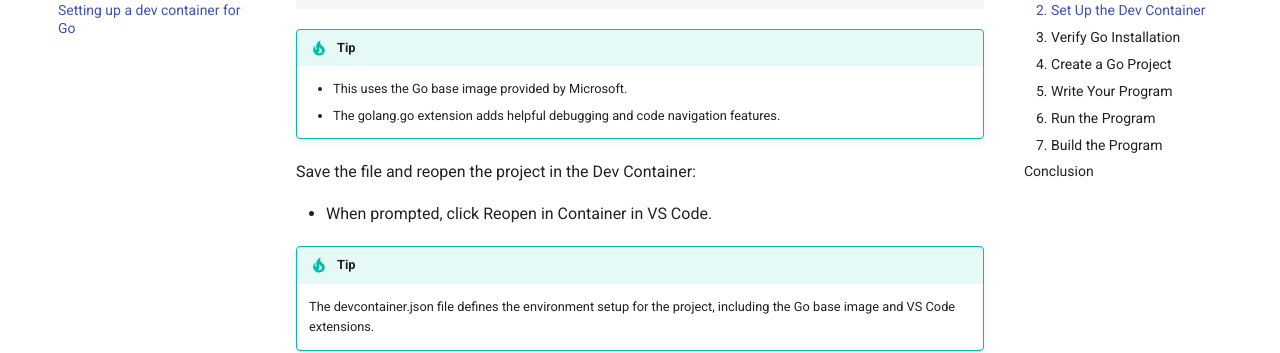
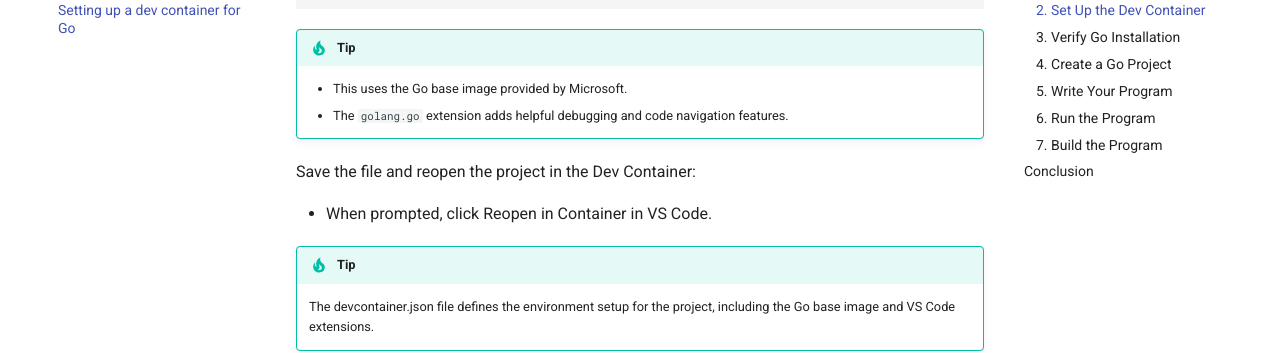
Before and after one commit to JoeShans21/comp423-course-notes, an MkDocs documentation site: the page built from docs/tutorials/go-setup.md, in a window 1280 px wide and 900 px high, scrolled down 1429 px. Shown: the part 152-505 px from the top of the window. Built offline with MkDocs 1.6.1 and Material for MkDocs 9.7.7, drawn with Linux system fonts in a browser that asks for light colours.

````diff
--- a/docs/tutorials/go-setup.md
+++ b/docs/tutorials/go-setup.md
@@ -68,7 +68,7 @@ Now that we are inside VS Code, open the ```devcontainer.json``` file from the `
 
 !!! Tip
     - This uses the Go base image provided by Microsoft.
-    - The golang.go extension adds helpful debugging and code navigation features.
+    - The ```golang.go``` extension adds helpful debugging and code navigation features.
 
 Save the file and reopen the project in the Dev Container:
 
````
